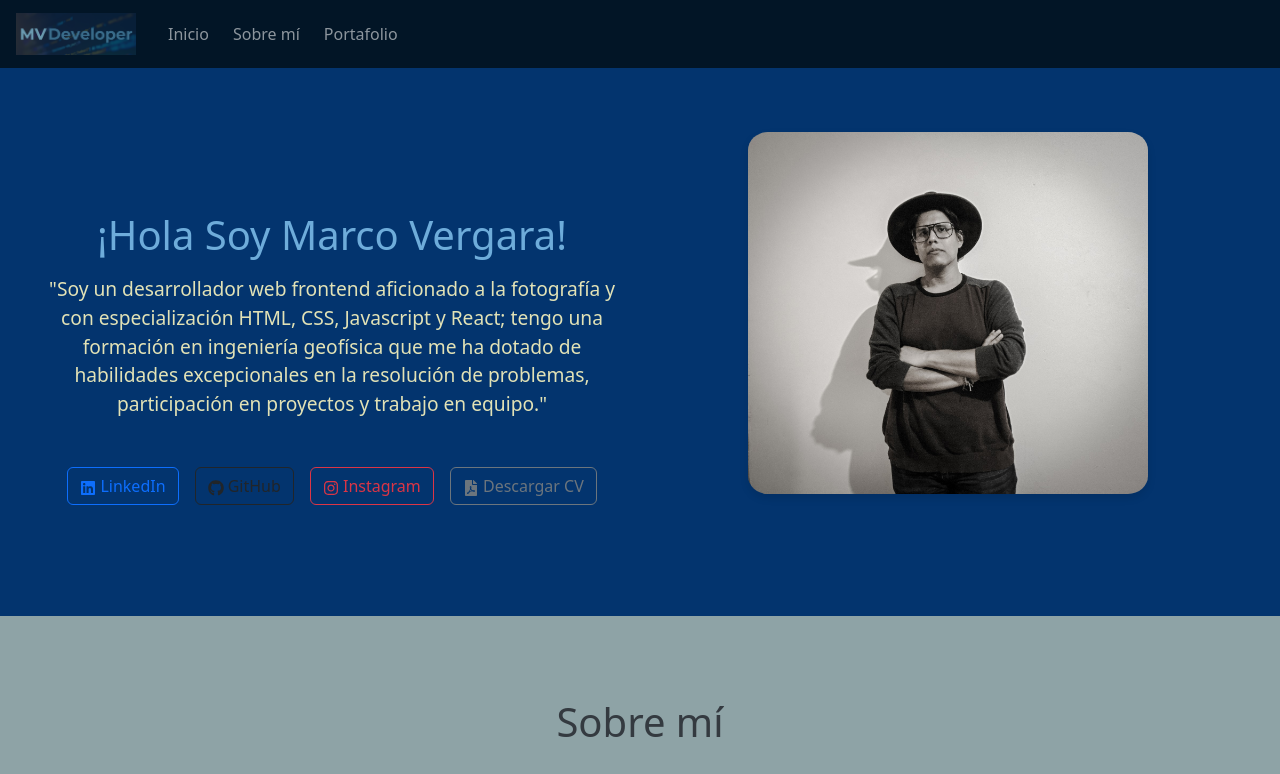
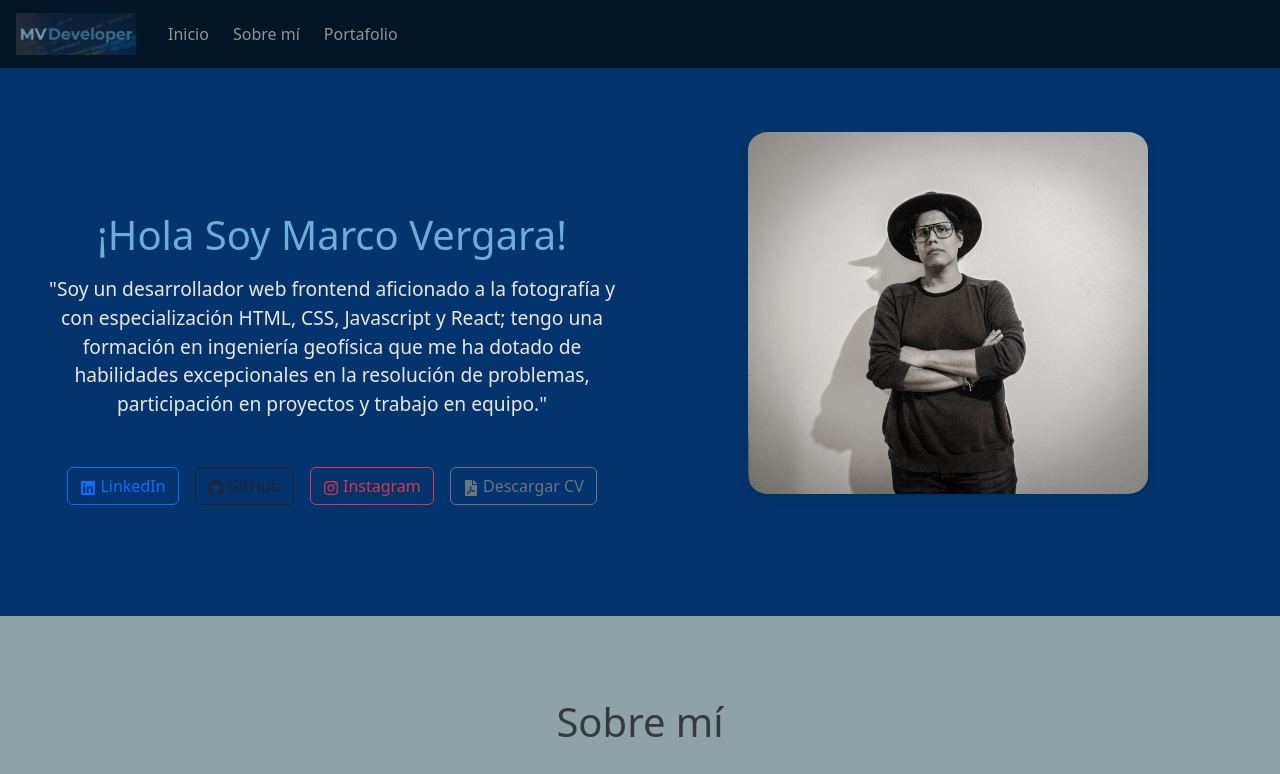
Before and after one commit to MarcoArielPrtlnV/portafolio-web-react, a React (Vite) app: page / in a window 1280 px wide. Shown: the top 774 px of the page. Built offline with nearby package versions, Linux system fonts and the light colour scheme; no server answers.

Commit message:
Modificacion en los estilos del componente predentation

```diff
--- a/src/css/Presentation.css
+++ b/src/css/Presentation.css
@@ -28,7 +28,7 @@
   .text-content p {
     font-size: 1.2rem;
     margin-bottom: 3rem;
-    color: #E2E2B6;
+    color: #e9e9e2;
 }
 
 .button-group {
```
